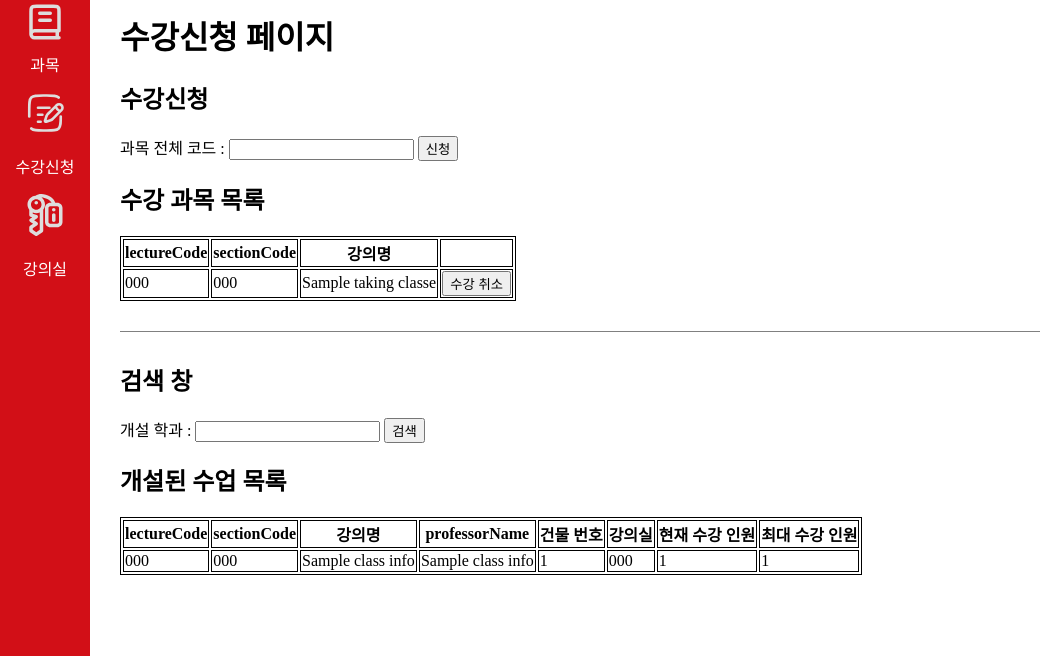
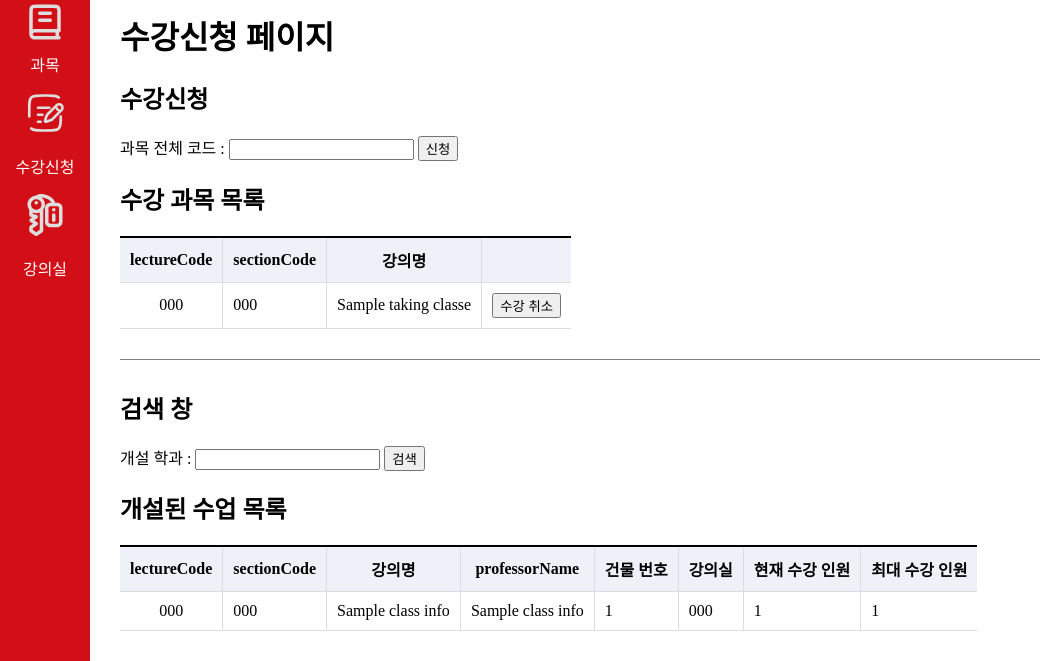
Before and after one commit to gidskql6671/database-team-project, a Spring app: page /sugang in a window 1280 px wide. Shown: the part 144-805 px from the top of the page, without its empty margins (0-1040 px from the left). Run offline with Thymeleaf, Linux system fonts and the light colour scheme; the template is opened without the code that fills it: most values are stand-ins (such as "Sample title", 1, 10 or a date in 2020); data that the repository does not hold is empty; database files in the repository are not loaded.

Commit message:
수강신청 페이지 표 ui 수정

```diff
--- a/src/main/resources/static/css/sugang.css
+++ b/src/main/resources/static/css/sugang.css
@@ -7,3 +7,29 @@ table, td, th {
     border-bottom: 1px solid gray;
     padding-bottom: 30px;
 }
+
+.list_table {
+    border-collapse: collapse;
+    border-top: 2px solid #000000;
+    border-left: 0;
+    border-right: 0;
+}
+.list_table th {
+    color: #000000;
+    background: #EEF1F7;
+    text-align: center;
+}
+.list_table th, .list_table td {
+    padding: 10px;
+    border: 1px solid #ddd;
+}
+.list_table th:first-child, .list_table td:first-child {
+    border-left: 0;
+}
+.list_table th:last-child, .list_table td:last-child {
+    border-right: 0;
+}
+.list_table tr td:first-child{
+    text-align: center;
+}
+.list_table caption{caption-side: bottom; display: none;}
--- a/src/main/resources/templates/sugang.html
+++ b/src/main/resources/templates/sugang.html
@@ -42,7 +42,7 @@
 
 				<h2> 수강 과목 목록 </h2>
 				<div class="taking_class_list">
-					<table>
+					<table class="list_table">
 						<th>lectureCode</th>
 						<th>sectionCode</th>
 						<th>강의명</th>
@@ -76,7 +76,7 @@
 				</div>
 				<div class="class_list">
 					<h2> 개설된 수업 목록 </h2>
-					<table>
+					<table class="list_table">
 						<th>lectureCode</th>
 						<th>sectionCode</th>
 						<th>강의명</th>
```
